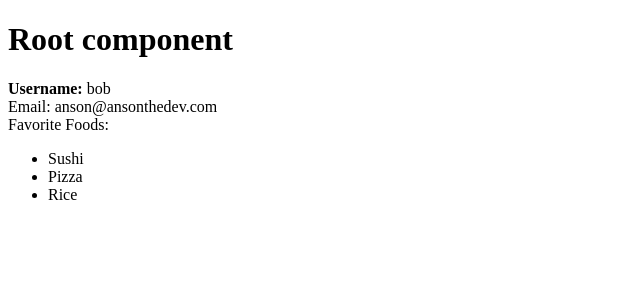
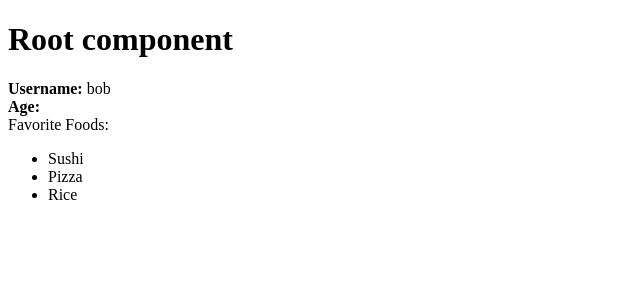
Before and after one commit to guilhermefurla/FrontEndProjects, a React (Vite) app in the folder react/: page / in a window 1280 px wide. Shown: the top 300 px of the page, without its empty margins (0-640 px from the left). Built offline with nearby package versions, Linux system fonts and the light colour scheme.

Commit message:
food component

```diff
--- /dev/null
+++ b/react/src/components/UserFoods.jsx
@@ -0,0 +1,13 @@
+export function UserFoods(){
+  return (
+    <section>
+      <span>Favorite Foods:</span>
+      <br />
+      <ul>
+        <li>Sushi</li>
+        <li>Pizza</li>
+        <li>Rice</li>
+      </ul>
+    </section>
+  )
+}
--- a/react/src/components/UserProfile.jsx
+++ b/react/src/components/UserProfile.jsx
@@ -1,23 +1,14 @@
 import { UserUsername } from "./UserUsername";
+import { UserFoods } from './UserFoods'
 
 
-export function UserProfile(){
+export function UserProfile(props){
   return (
     <div id="user-profile">
       <UserUsername username='bob' />
-      <div>
-        <span>Email: </span>
-        <span>anson@ansonthedev.com</span>
-      </div>
-      <section>
-        <span>Favorite Foods:</span>
-        <br />
-        <ul>
-          <li>Sushi</li>
-          <li>Pizza</li>
-          <li>Rice</li>
-        </ul>
-      </section>
+      <b>Age: </b>
+      <span>{props.age}</span>
+      <UserFoods/>
     </div>
   )
 }
```
